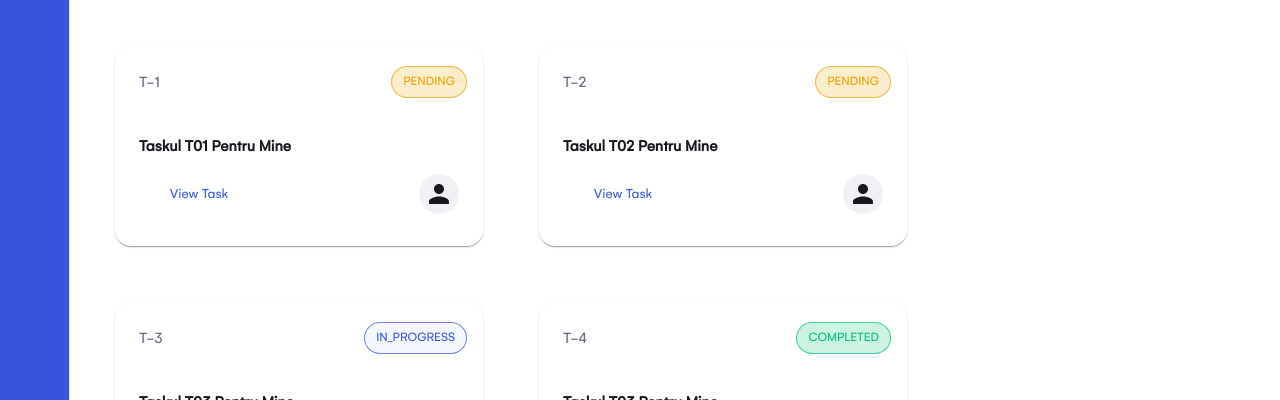
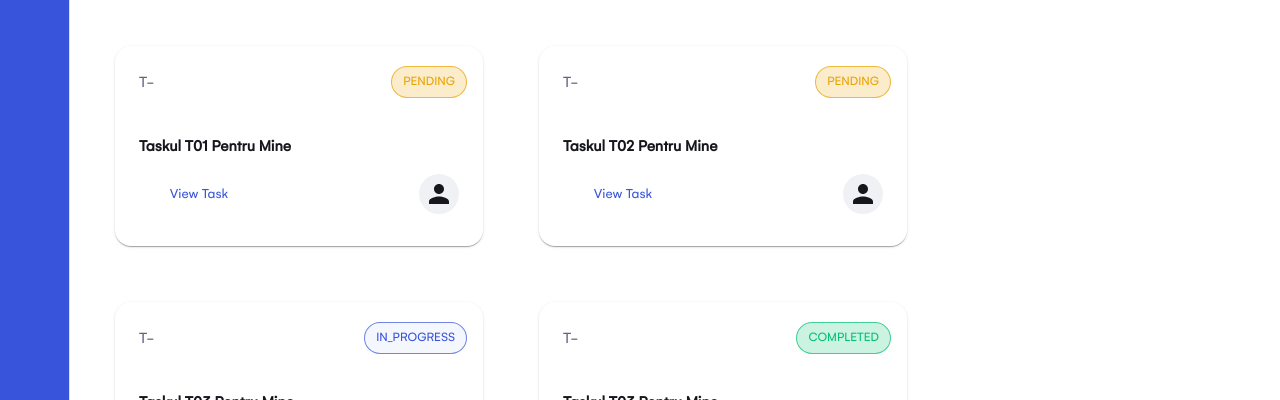
Before and after one commit to cezarmocanu/meteor-internship, a React (Vite) app: page / in a window 1280 px wide. Shown: the part 195-595 px from the top of the page. Built offline with nearby package versions, Linux system fonts and the light colour scheme; sample sign-in values are in the browser's storage.

Commit message:
[930-f22] resolved console errors

```diff
--- a/src/pages/TasksPage.jsx
+++ b/src/pages/TasksPage.jsx
@@ -59,13 +59,12 @@ const TasksMockPage = () => {
 		return data
 			.filter((item) => (status ? item.status === status : true))
 			.map((item) => (
-				<Grid item xs={4} margin={2} direction="row">
+				<Grid item xs={4} margin={2} key={item.id}>
 					<TaskCardComponent
 						title={item.title}
 						content={item.content}
 						buttonText="View Task"
 						status={item.status}
-						id={item.id}
 					/>
 				</Grid>
 			));
```
